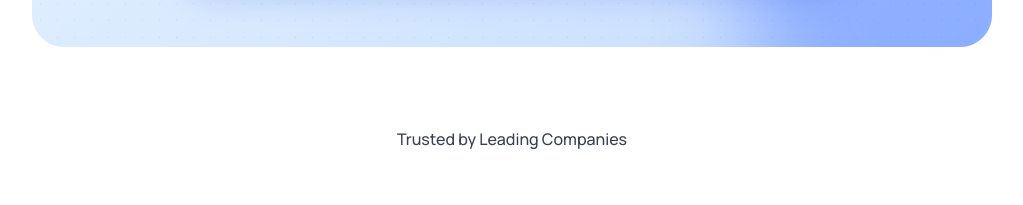
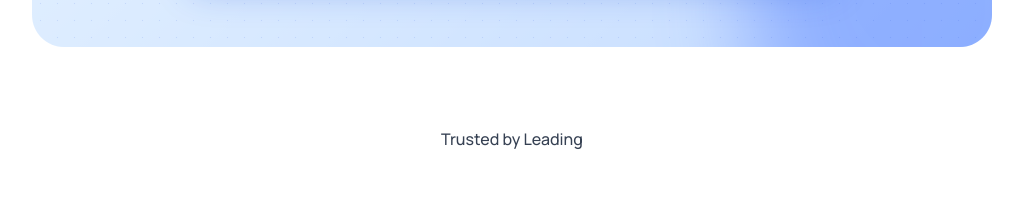
Before and after one commit to rajkumar-work-in/zivora-digital-agency, a React (Vite) app: page / in a window 1280 px wide. Shown: the part 1000-1205 px from the top of the page, without its empty margins (128-1151 px from the left). Built offline with nearby package versions, Linux system fonts and the light colour scheme.

Commit message:
updated serice

```diff
--- a/src/components/TrustedBy.jsx
+++ b/src/components/TrustedBy.jsx
@@ -6,7 +6,7 @@ const TrustedBy = () => {
     gap-10 text-gray-700 dark:text-white/80">
 
       <h3 className="font-semibold">
-        Trusted by Leading Companies
+        Trusted by Leading
       </h3>
 
       <div className="flex items-center justify-center flex-wrap gap-10 m-4">
```
